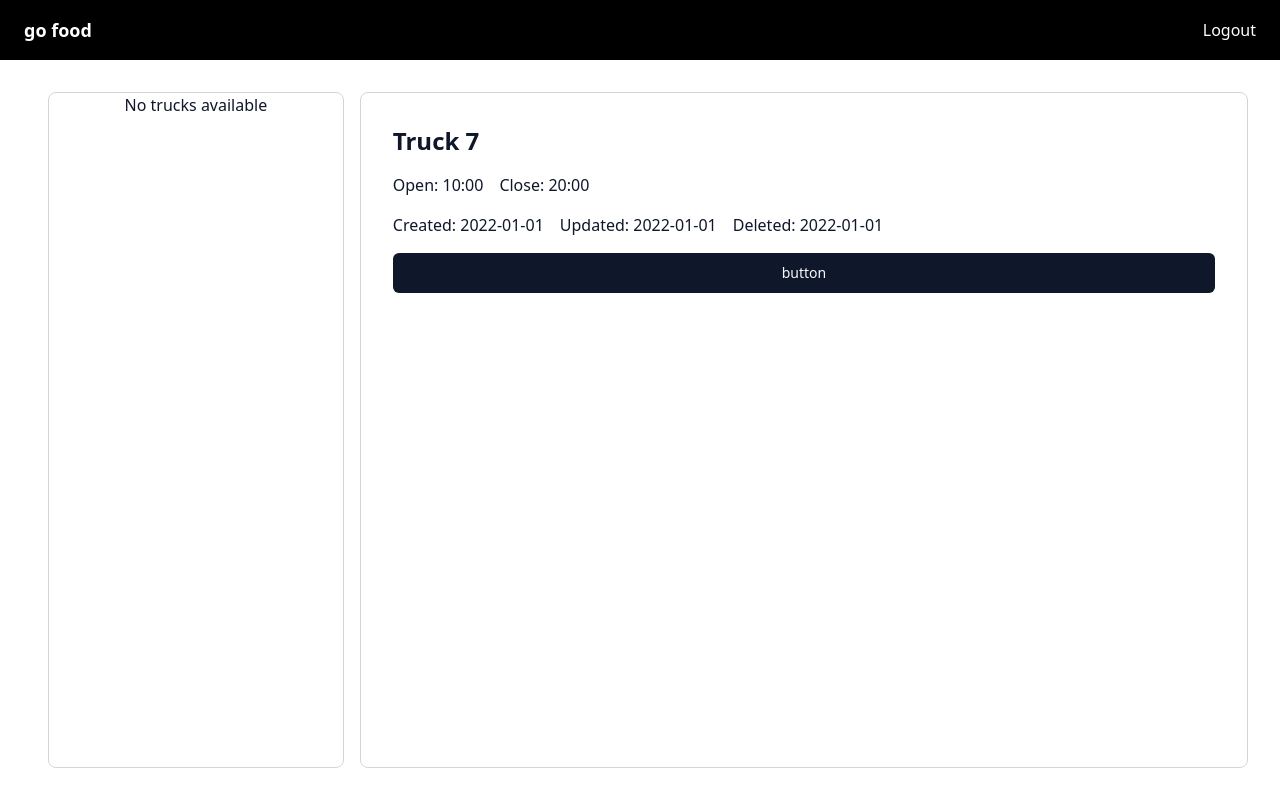
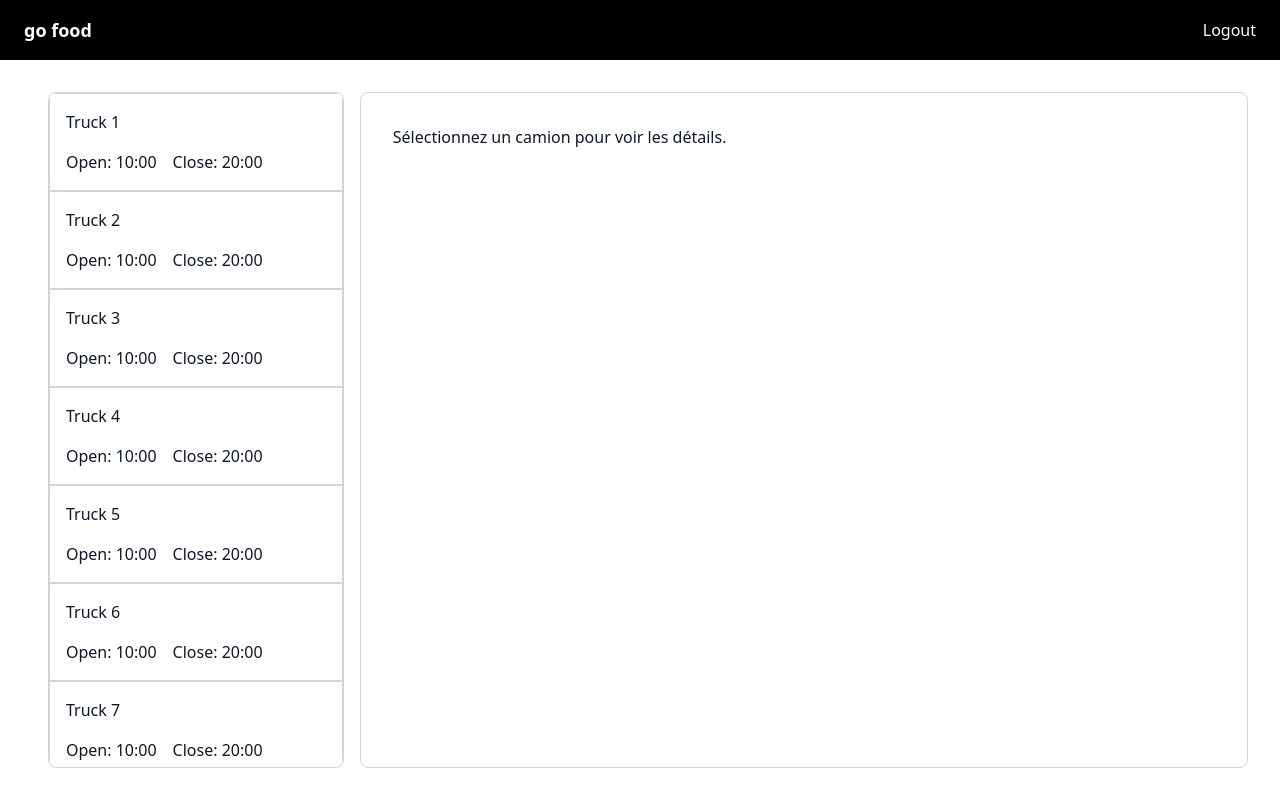
Before and after one commit to Watsuk/go-food, a React (Vite) app in the folder client/: page / in a window 1280 px wide. Built offline with nearby package versions, Linux system fonts and the light colour scheme; no server answers; sample sign-in values are in the browser's storage.

Commit message:
front : show products

```diff
--- a/client/src/api/truck.ts
+++ b/client/src/api/truck.ts
@@ -1,8 +1,10 @@
+import { Truck } from "@/types/type";
+
 const API_URL = "http://localhost:3000";
 
 export const deleteTruck = async (truckID: number): Promise<void> => {
   const response = await fetch(`${API_URL}/delete-truck/${truckID}`, {
-      method: "DELETE", // Utilisez la méthode DELETE pour supprimer une ressource
+    method: "DELETE",
     headers: {
       "Accept": "application/json",
     },
@@ -10,16 +12,8 @@ export const deleteTruck = async (truckID: number): Promise<void> => {
   if (!response.ok) {
     throw new Error("Failed to delete truck");
   }
-    // Aucun corps de réponse attendu pour une requête DELETE, donc pas de .json() à parser
+  return;
 };
-
-  interface Truck {
-    name: string;
-    userID: number;
-    slotBuffer: number;
-    openTime: string;
-    closeTime: string;
-  }
 
 export const createTruck = async (truckData: Truck): Promise<Truck> => {
   const response = await fetch(`${API_URL}/create-truck`, {
@@ -42,3 +36,35 @@ export const deleteTruck = async (truckID: number): Promise<void> => {
 
   return response.json();
 };
+
+export const getTrucks = async (): Promise<Truck[]> => {
+  const response = await fetch(`${API_URL}/trucks`, {
+    method: "GET",
+    headers: {
+      "Accept": "application/json",
+
+    },
+
+  });
+
+  if (!response.ok) {
+    throw new Error("Failed to fetch trucks");
+  }
+
+  return response.json();
+};
+
+export const getTrucksByTruckId = async (truckId: number): Promise<Truck> => {
+  const response = await fetch(`${API_URL}/trucks/${truckId}`, {
+    method: "GET",
+    headers: {
+      "Accept": "application/json",
+    },
+  });
+
+  if (!response.ok) {
+    throw new Error("Failed to fetch truck");
+  }
+
+  return response.json();
+}
--- /dev/null
+++ b/client/src/components/ProductDetail.tsx
@@ -0,0 +1,17 @@
+import { Product } from "@/types/type";
+
+const ProductDetail = ({ product }: { product: Product }) => {
+  return (
+    <div className="flex flex-col gap-2 p-4 border border-gray-200 rounded-lg">
+      <h1 className="text-2xl font-bold">{product.name}</h1>
+      <h3 className="text-lg font-semibold">{product.label}</h3>
+      <p>{product.description}</p>
+      <div className="flex justify-between items-center">
+        <span>Prix : {product.price}</span>
+        {/*<span>Quantité : {product.quantity}</span>*/}
+      </div>
+    </div>
+  );
+};
+
+export default ProductDetail;
--- /dev/null
+++ b/client/src/components/TruckDetails.tsx
@@ -0,0 +1,48 @@
+import { Button } from "@/components/ui/button";
+import { Truck } from "@/types/type";
+import ProductDetail from "./ProductDetail";
+
+const testProduct = {
+  id: 1,
+  truckId: 1,
+  name: "Burger",
+  label: "Burger au boeuf avec frites et boisson",
+  description:
+    "Burger au boeuf avec frites et boisson, 100% fait maison, 100% délicieux, 100% satisfait ou remboursé.",
+  price: 10,
+  createdAt: "2022-01-01",
+  updatedAt: "2022-01-01",
+  deletedAt: "2022-01-01",
+};
+
+const TruckDetails = ({
+  currentTruckData,
+  onEdit,
+}: {
+  currentTruckData: Truck | null;
+  onEdit: (truckId: number) => void;
+}) => {
+  if (!currentTruckData)
+    return <div>Sélectionnez un camion pour voir les détails.</div>;
+
+  return (
+    <div className="flex flex-col gap-4 border border-gray-300 rounded-lg p-8">
+      <div className="flex flex-row items-center gap-4"></div>
+      <h1 className="text-2xl font-bold">{currentTruckData.name}</h1>
+      <div className="flex flex-row items-center gap-4">
+        <span>ouvert à : {currentTruckData.openTime}</span>
+        <span>fermé à : {currentTruckData.closeTime}</span>
+      </div>
+      <div className="flex flex-row items-center gap-4">
+        <span>Créer le : {currentTruckData.createdAt}</span>
+        <span>Mis à jour le : {currentTruckData.updatedAt}</span>
+        <span>Supprimé le : {currentTruckData.deletedAt}</span>
+      </div>
+      <ProductDetail product={testProduct} />
+      <span>Slots disponibles : {currentTruckData.slotBuffer}</span>
+      <Button onClick={() => onEdit(currentTruckData.id)}>Commander</Button>
+    </div>
+  );
+};
+
+export default TruckDetails;
--- a/client/src/components/TruckList.tsx
+++ b/client/src/components/TruckList.tsx
@@ -1,15 +1,21 @@
 import { Truck } from "@/types/type";
 import { ScrollArea } from "@/components/ui/scroll-area";
+import { useState } from "react";
 
 function TruckList({
-  currentTruck,
   onTruckSelect,
   truckData,
 }: {
-  currentTruck: Truck | null;
   onTruckSelect: (truckId: number) => void;
   truckData: Truck[];
 }) {
+  const [selectedTruck, setSelectedTruck] = useState<number | null>(null);
+
+  const handleTruckSelect = (truckId: number) => {
+    onTruckSelect(truckId);
+    setSelectedTruck(truckId);
+  };
+
   return (
     <ScrollArea className="h-full w-1/4 border border-gray-300 rounded-lg overflow-hidden">
       {truckData.length === 0 && (
@@ -20,8 +26,13 @@ function TruckList({
       {truckData.map((truck) => (
         <div
           key={truck.id}
-          onClick={() => onTruckSelect(truck.id)}
-          className="flex flex-col items-start justify-center gap-4 p-4 border border-gray-300 w-full hover:bg-gray-100 cursor-pointer"
+          onClick={() => handleTruckSelect(truck.id)}
+          className={`flex flex-col items-start justify-center gap-4 p-4 border border-gray-300 w-full hover:bg-gray-100 cursor-pointer
+           ${
+             truck.id === selectedTruck &&
+             "hover:bg-gray-700 cursor-pointer bg-black text-white"
+           }
+              `}
         >
           <h3>{truck.name}</h3>
           <span className="flex gap-4">
--- a/client/src/pages/Dashboard.tsx
+++ b/client/src/pages/Dashboard.tsx
@@ -1,12 +1,170 @@
+import { getTrucks } from "@/api/truck";
+import TruckDetails from "@/components/TruckDetails";
 import TruckList from "@/components/TruckList";
-import { Button } from "@/components/ui/button";
+import { Truck } from "@/types/type";
 import { useEffect, useState } from "react";
 
-export default function Sigin() {
+const testTruckData: Truck[] = [
+  {
+    id: 1,
+    name: "Truck 1",
+    userId: 1,
+    openTime: "10:00",
+    closeTime: "20:00",
+    createdAt: "2022-01-01",
+    updatedAt: "2022-01-01",
+    deletedAt: "2022-01-01",
+    slotBuffer: 10,
+  },
+  {
+    id: 2,
+    name: "Truck 2",
+    userId: 1,
+    openTime: "10:00",
+    closeTime: "20:00",
+    createdAt: "2022-01-01",
+    updatedAt: "2022-01-01",
+    deletedAt: "2022-01-01",
+    slotBuffer: 10,
+  },
+  {
+    id: 3,
+    name: "Truck 3",
+    userId: 1,
+    openTime: "10:00",
+    closeTime: "20:00",
+    createdAt: "2022-01-01",
+    updatedAt: "2022-01-01",
+    deletedAt: "2022-01-01",
+    slotBuffer: 10,
+  },
+  {
+    id: 4,
+    name: "Truck 4",
+    userId: 1,
+    openTime: "10:00",
+    closeTime: "20:00",
+    createdAt: "2022-01-01",
+    updatedAt: "2022-01-01",
+    deletedAt: "2022-01-01",
+    slotBuffer: 10,
+  },
+  {
+    id: 5,
+    name: "Truck 5",
+    userId: 1,
+    openTime: "10:00",
+    closeTime: "20:00",
+    createdAt: "2022-01-01",
+    updatedAt: "2022-01-01",
+    deletedAt: "2022-01-01",
+    slotBuffer: 10,
+  },
+  {
+    id: 6,
+    name: "Truck 6",
+    userId: 1,
+    openTime: "10:00",
+    closeTime: "20:00",
+    createdAt: "2022-01-01",
+    updatedAt: "2022-01-01",
+    deletedAt: "2022-01-01",
+    slotBuffer: 10,
+  },
+  {
+    id: 7,
+    name: "Truck 7",
+    userId: 1,
+    openTime: "10:00",
+    closeTime: "20:00",
+    createdAt: "2022-01-01",
+    updatedAt: "2022-01-01",
+    deletedAt: "2022-01-01",
+    slotBuffer: 10,
+  },
+  {
+    id: 8,
+    name: "Truck 8",
+    userId: 1,
+    openTime: "10:00",
+    closeTime: "20:00",
+    createdAt: "2022-01-01",
+    updatedAt: "2022-01-01",
+    deletedAt: "2022-01-01",
+    slotBuffer: 10,
+  },
+  {
+    id: 9,
+    name: "Truck 9",
+    userId: 1,
+    openTime: "10:00",
+    closeTime: "20:00",
+    createdAt: "2022-01-01",
+    updatedAt: "2022-01-01",
+    deletedAt: "2022-01-01",
+    slotBuffer: 10,
+  },
+  {
+    id: 10,
+    name: "Truck 10",
+    userId: 1,
+    openTime: "10:00",
+    closeTime: "20:00",
+    createdAt: "2022-01-01",
+    updatedAt: "2022-01-01",
+    deletedAt: "2022-01-01",
+    slotBuffer: 10,
+  },
+  {
+    id: 11,
+    name: "Truck 11",
+    userId: 1,
+    openTime: "10:00",
+    closeTime: "20:00",
+    createdAt: "2022-01-01",
+    updatedAt: "2022-01-01",
+    deletedAt: "2022-01-01",
+    slotBuffer: 10,
+  },
+  {
+    id: 12,
+    name: "Truck 12",
+    userId: 1,
+    openTime: "10:00",
+    closeTime: "20:00",
+    createdAt: "2022-01-01",
+    updatedAt: "2022-01-01",
+    deletedAt: "2022-01-01",
+    slotBuffer: 10,
+  },
+  {
+    id: 13,
+    name: "Truck 13",
+    userId: 1,
+    openTime: "10:00",
+    closeTime: "20:00",
+    createdAt: "2022-01-01",
+    updatedAt: "2022-01-01",
+    deletedAt: "2022-01-01",
+    slotBuffer: 10,
+  },
+  {
+    id: 14,
+    name: "Truck 14",
+    userId: 1,
+    openTime: "10:00",
+    closeTime: "20:00",
+    createdAt: "2022-01-01",
+    updatedAt: "2022-01-01",
+    deletedAt: "2022-01-01",
+    slotBuffer: 10,
+  },
+];
+
+export default function Dashboard() {
   const [message, setMessage] = useState("");
-  const [selectedTruck, setSelectedTruck] = useState(null);
-
-  const handleTruckSelect = (truckId: number) => {};
+  const [selectedTruck, setSelectedTruck] = useState<Truck | null>(null);
+  const [truckData, setTruckData] = useState<Truck[]>([]);
 
   useEffect(() => {
     const token = localStorage.getItem("token");
@@ -16,32 +174,56 @@ export default function Sigin() {
         window.location.href = "/auth/signin";
       }, 2000);
     }
+
+    const fetchTrucks = async () => {
+      try {
+        const trucks = await getTrucks();
+        setTruckData(trucks);
+      } catch (error) {
+        console.error("Failed to fetch trucks", error);
+      }
+    };
+
+    fetchTrucks();
     setMessage("");
   }, []);
+
+  const handleTruckSelect = (truckId: number) => {
+    const truck = testTruckData.find((t) => t.id === truckId);
+    setSelectedTruck(truck || null);
+
+    /*
+    const fetchCurrentTruck = async () => {
+      try {
+        const truck = await getTrucksByTruckId(truckId);
+        setSelectedTruck(truck);
+      } catch (error) {
+        console.error("Failed to fetch truck", error);
+      }
+    };
+
+    fetchCurrentTruck();
+
+    if (!truck) {
+      setMessage("Truck not found");
+      return;
+    }
+    */
+  };
 
   return (
     <div className="w-full h-full flex justify-center items-center gap-4 overflow-hidden">
       <p className="text-red-500">{message}</p>
       <div className="h-full w-full p-8 flex flex-row items-center justify-between gap-4">
         <TruckList
-          currentTruck={selectedTruck}
           onTruckSelect={handleTruckSelect}
-          truckData={[]}
+          truckData={testTruckData}
         />
         <div className="w-3/4 h-full flex flex-col gap-4 border border-gray-300 rounded-lg p-8">
-          <h1 className="text-2xl font-bold">Truck 7</h1>
-          <div className="flex flex-col gap-4">
-            <div className="flex flex-row items-center gap-4">
-              <span>Open: 10:00</span>
-              <span>Close: 20:00</span>
-            </div>
-            <div className="flex flex-row items-center gap-4">
-              <span>Created: 2022-01-01</span>
-              <span>Updated: 2022-01-01</span>
-              <span>Deleted: 2022-01-01</span>
-            </div>
-            <Button>button</Button>
-          </div>
+          <TruckDetails
+            currentTruckData={selectedTruck}
+            onEdit={() => console.log("Edit truck")}
+          />
         </div>
       </div>
     </div>
--- a/client/src/types/type.ts
+++ b/client/src/types/type.ts
@@ -2,6 +2,7 @@ export interface Truck {
     id: number;
     name: string;
     userId: number;
+    slotBuffer: number;
     openTime: string;
     closeTime: string;
     createdAt: string;
@@ -18,3 +19,15 @@ export interface User {
     updatedAt: string;
     deletedAt: string;
 }
+
+export interface Product {
+    id: number;
+    truckId: Truck["id"];
+    name: string;
+    label: string;
+    description: string;
+    price: number;
+    createdAt: string;
+    updatedAt: string;
+    deletedAt: string;
+}
```
Lines whose indentation alone changed are shown as unchanged.
